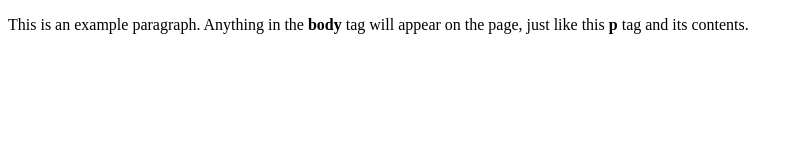
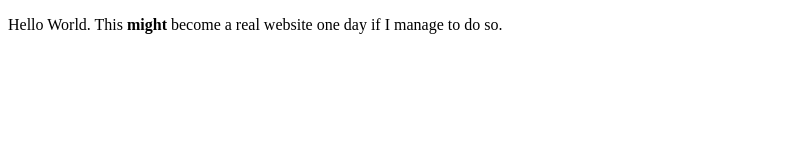
Before and after one commit to JoelvdBrink/index, a plain HTML site: page index.html in a window 1280 px wide. Shown: the whole page, without its empty margins (0-800 px from the left). Drawn offline with Linux system fonts and the light colour scheme.

Commit message:
Update index.html

```diff
--- a/index.html
+++ b/index.html
@@ -4,6 +4,6 @@
     <title>This is the title of the webpage!</title>
   </head>
   <body>
-    <p>This is an example paragraph. Anything in the <strong>body</strong> tag will appear on the page, just like this <strong>p</strong> tag and its contents.</p>
+    <p>Hello World. This <strong>might</strong> become a real website one day if I manage to do so.</p>
   </body>
 </html>
```
